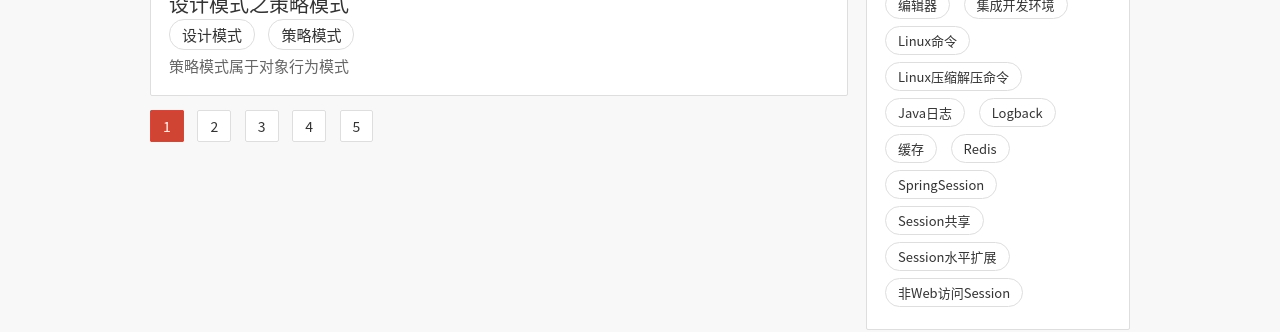
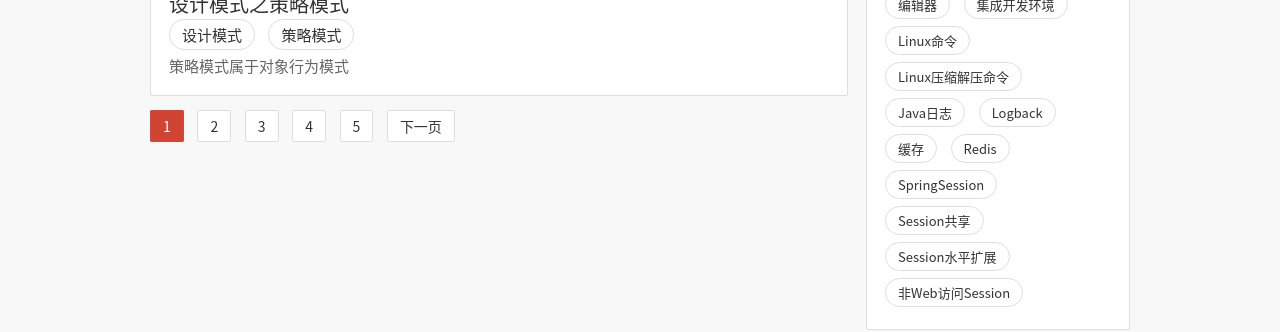
Before and after one commit to kuyer/kuyer.github.com, a Jekyll site: the page built from index.html, in a window 1280 px wide. Shown: the part 356-688 px from the top of the page. Built offline with Jekyll 4.4.1, drawn with Linux system fonts in a browser that asks for light colours; the list of posts is cut into pages by our own code.

Commit message:
判断分页

```diff
--- a/index.html
+++ b/index.html
@@ -19,7 +19,11 @@
 	</div>
 {% endfor %}
 </div>
+{% if paginator.total_pages>=2 %}
 <div class="page box nopad noborder nobg">
+{% if paginator.previous_page %}
+    <a href="{{ paginator.previous_page_path | prepend: site.baseurl | replace: '//', '/' }}" class="pitm">上一页</a>
+{% endif %}
 {% for page in (1..paginator.total_pages) %}
 	{% if page == paginator.page %}
       <a href="javascript:;" class="pitm active">{{ page }}</a>
@@ -29,4 +33,8 @@
       <a href="{{ site.paginate_path | prepend: site.baseurl | replace: '//', '/' | replace: ':num', page }}" class="pitm">{{ page }}</a>
     {% endif %}
 {% endfor %}
+{% if paginator.next_page %}
+    <a href="{{ paginator.next_page_path | prepend: site.baseurl | replace: '//', '/' }}" class="pitm">下一页</a>
+{% endif %}
 </div>
+{% endif %}
```
